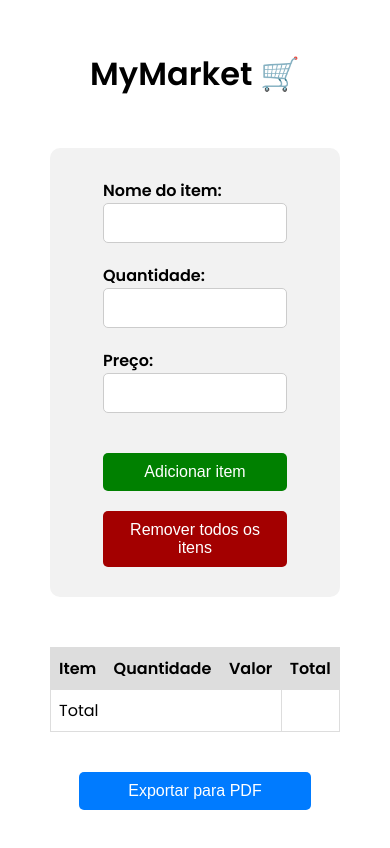
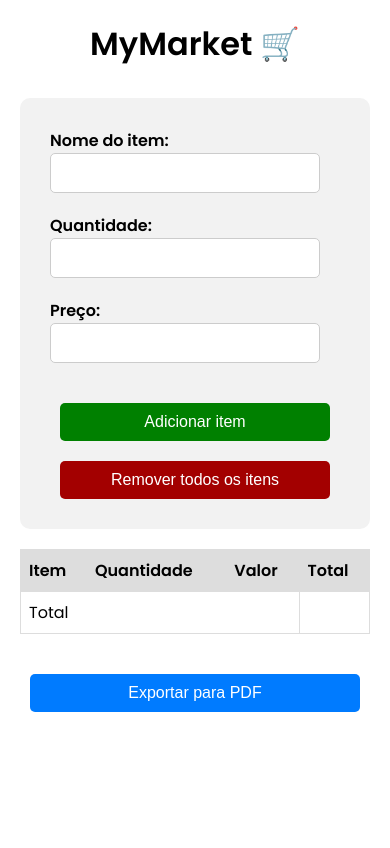
Before and after one commit to danieldarico/mymarket, a plain HTML site: page index.html in a window 390 px wide. Drawn offline with nearby package versions, Linux system fonts and the light colour scheme.

Commit message:
style.css

```diff
--- a/style.css
+++ b/style.css
@@ -18,7 +18,7 @@
 
     /* Adiciona uma margem na parte inferior do cabeçalho */
     header {
-    margin-bottom: 50px;
+    margin-bottom: 30px;
     }
 
     /* Centraliza o título no cabeçalho */
@@ -140,3 +140,30 @@
   th {
     background-color: #ddd;
   }
+
+  @media only screen and (max-width: 600px) {
+    body {
+        margin: 20px; /* Reduz a margem para telas menores */
+    }
+
+    form {
+        width: 100%; /* Ocupa a largura total */
+    }
+
+    .form-group {
+        width: 100%;
+    }
+
+    input[type="text"],
+    input[type="number"] {
+        width: calc(100% - 20px); /* Margens de 10px em cada lado */
+    }
+
+    button {
+        width: calc(100% - 20px);
+    }
+
+    table {
+        margin-top: 20px; /* Reduz a margem superior da tabela em telas menores */
+    }
+}
```
